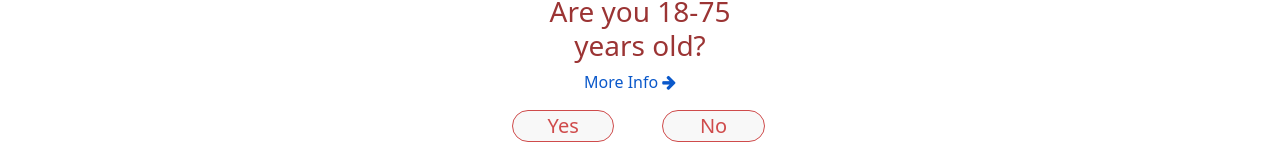
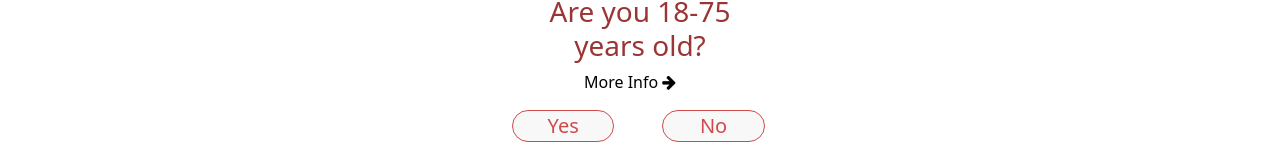
Before and after one commit to AmrMesbah2020/blood-angular, an Angular app: page /eligibilty-quiz in a window 1280 px wide. In both pictures the pointer is over the link "More Info". Shown: the part 381-542 px from the top of the page. Built offline with nearby package versions, Linux system fonts and the light colour scheme; a web font is replaced by a local one.

Commit message:
edite eligibilty form links

```diff
--- a/src/app/components/eligibility-quiz/eligibility-quiz.component.html
+++ b/src/app/components/eligibility-quiz/eligibility-quiz.component.html
@@ -316,7 +316,7 @@
             <img src="../assets/img/ineligible.png" class="card-img-top w-50 mt-5 ms-5" alt="..." >
             <div class="card-body">
               <h5 class=" mt-3 text-center fs-3" >Sorry, you are ineligible to donate.</h5>
-              <p class=" mt-3 text-center">Read More About Eligibility</p>
+           <a class="link_decoration pink_text" routerLink="/faq"><p class=" mt-3 text-center">Read More About Eligibility</p></a>
 
 
 
--- a/src/styles.css
+++ b/src/styles.css
@@ -15,6 +15,10 @@ body{
 .link_decoration{
     text-decoration: none;
 }
+
+.link_decoration:hover{
+    color: black;
+}
 .list_style{
     list-style-type: none;
     display: inline;
@@ -26,7 +30,9 @@ body{
 }
 
 .pink_text{
-    color: rgb(155, 52, 52);}
+    color: rgb(155, 52, 52);
+ }
+
 
 .gray_background{
     background-color: rgb(248, 248, 248);
```
